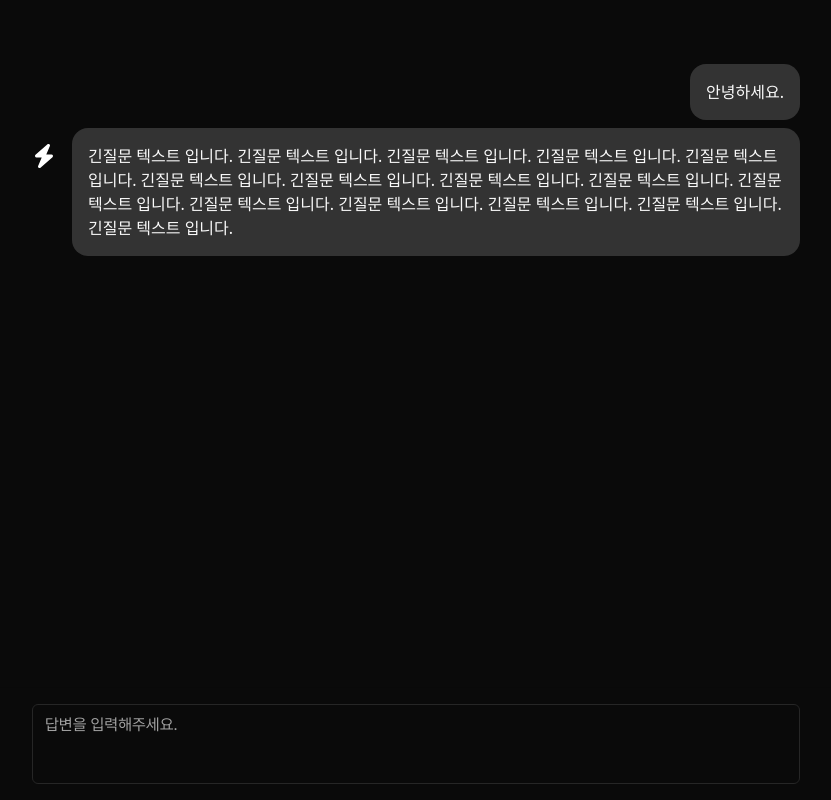
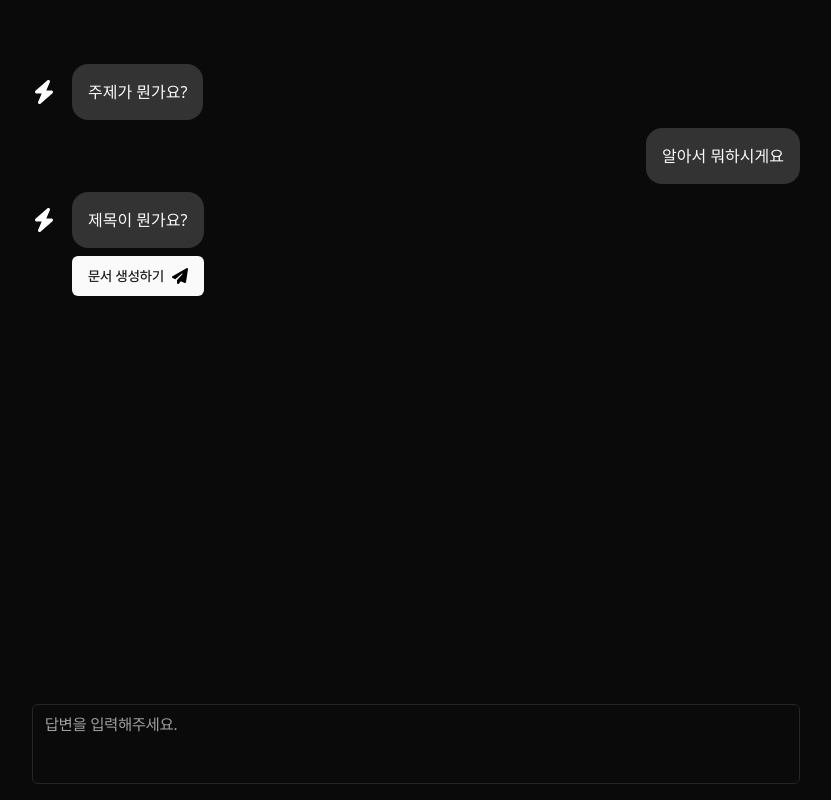
Before and after one commit to SeoLanee/solar-llm-project, a React (Vite) app in the folder front-end/: page /chat in a window 1280 px wide. Shown: the whole page, without its empty margins (224-1055 px from the left). Built offline with nearby package versions, Linux system fonts and the light colour scheme.

Commit message:
feat: fix chatbox props

```diff
--- a/front-end/src/components/chat/chat-box.tsx
+++ b/front-end/src/components/chat/chat-box.tsx
@@ -1,12 +1,22 @@
 import { cn } from "@/lib/utils";
+import { Button } from "@/components/ui/button";
+
 import LighteningIcon from "@/assets/icons/lightening.svg?react";
+import SendIcon from "@/assets/icons/send.svg?react";
 
 interface ChatBoxProps {
   isSender: boolean;
   message: string;
+  isGeneateAvailable?: boolean;
+  onGenerateClick?: () => void;
 }
 
-const ChatBox = ({ isSender, message }: ChatBoxProps) => {
+const ChatBox = ({
+  isSender,
+  message,
+  isGeneateAvailable = false,
+  onGenerateClick,
+}: ChatBoxProps) => {
   return (
     <div
       className={cn("flex items-start gap-4 w-full", {
@@ -17,7 +27,17 @@ const ChatBox = ({ isSender, message }: ChatBoxProps) => {
       {!isSender ? (
         <LighteningIcon className="w-6 h-6 min-w-6 min-h-6 mt-[1rem]" />
       ) : null}
-      <div className={cn("bg-chatbox p-[1rem] rounded-2xl")}>{message}</div>
+      <div className="flex flex-col gap-[0.5rem]">
+        <div className={cn("bg-chatbox p-[1rem] rounded-2xl")}>{message}</div>
+        {isGeneateAvailable ? (
+          <div className="flex w-full justify-start">
+            <Button onClick={onGenerateClick}>
+              <div>문서 생성하기</div>
+              <SendIcon />
+            </Button>
+          </div>
+        ) : null}
+      </div>
     </div>
   );
 };
--- a/front-end/src/pages/chat-page.tsx
+++ b/front-end/src/pages/chat-page.tsx
@@ -11,29 +11,37 @@ const ChatPage = () => {
   //처음에 들어오면 첫 질문 get 요청, 오기전까지 disabled
 
   const [messages, setMessages] = useState<Message[]>([
-    { isSender: true, content: "안녕하세요." },
     {
       isSender: false,
-      content:
-        "긴질문 텍스트 입니다. 긴질문 텍스트 입니다. 긴질문 텍스트 입니다. 긴질문 텍스트 입니다. 긴질문 텍스트 입니다. 긴질문 텍스트 입니다. 긴질문 텍스트 입니다. 긴질문 텍스트 입니다. 긴질문 텍스트 입니다. 긴질문 텍스트 입니다. 긴질문 텍스트 입니다. 긴질문 텍스트 입니다. 긴질문 텍스트 입니다. 긴질문 텍스트 입니다. 긴질문 텍스트 입니다.",
+      content: "주제가 뭔가요?",
+    },
+    { isSender: true, content: "알아서 뭐하시게요" },
+    {
+      isSender: false,
+      content: "제목이 뭔가요?",
     },
   ]);
 
   const handleSubmit = (message: Message) => {
-    console.log(message);
     setMessages([...messages, message]);
     // 답변 제출 및 질의 요청 post
   };
 
   return (
     <div className="w-full py-[4rem] flex flex-col gap-[0.5rem]">
-      {messages.map((message, index) => (
-        <ChatBox
-          key={index}
-          isSender={message.isSender}
-          message={message.content}
-        />
-      ))}
+      {messages.map((message, index) => {
+        const isGeneateAvailable =
+          index === messages.length - 1 && index !== 0 && !message.isSender;
+
+        return (
+          <ChatBox
+            key={index}
+            isSender={message.isSender}
+            message={message.content}
+            isGeneateAvailable={isGeneateAvailable}
+          />
+        );
+      })}
 
       <Footer onSubmit={handleSubmit} disabled={false} />
     </div>
```
Also changed, not shown: front-end/src/assets/icons/send.svg (added).
